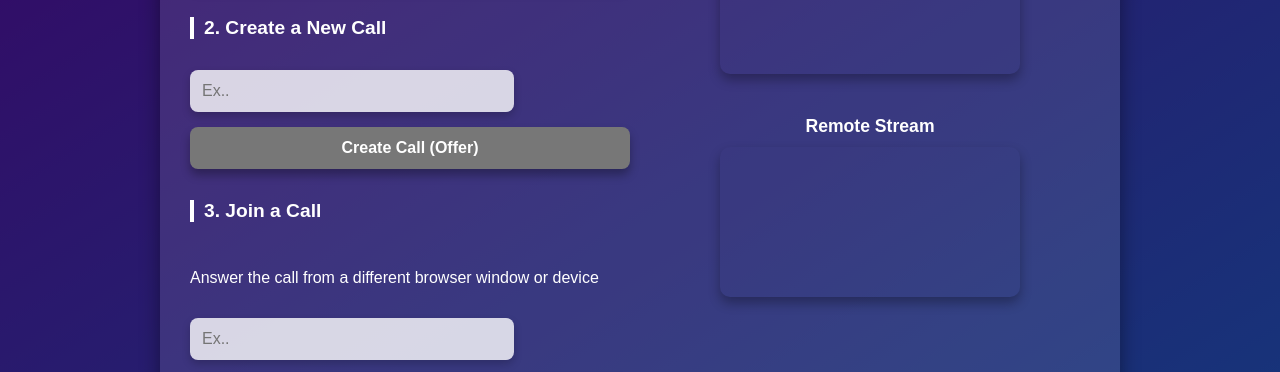
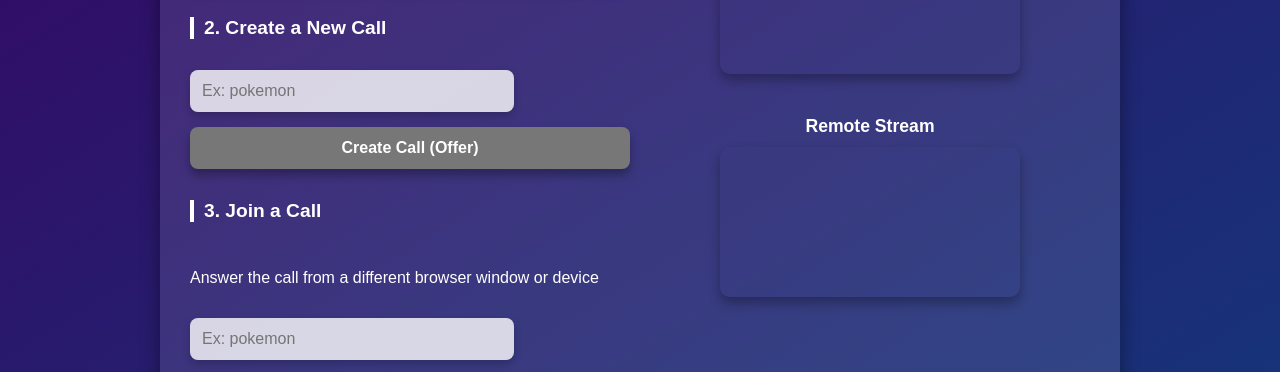
Before and after one commit to Rigzin00/anoCon-backend, a website built with Vite: page index.html in a window 1280 px wide. Shown: the part 191-563 px from the top of the page. Built offline with nearby package versions, Linux system fonts and the light colour scheme; some packages are replaced by stand-ins of ours.

Commit message:
adding readme

```diff
--- a/index.html
+++ b/index.html
@@ -17,12 +17,12 @@
         <button id="webcamButton">Start Webcam</button>
 
         <h2>2. Create a New Call</h2>
-        <input id="nameInput" type="text" placeholder="Ex.." />
+        <input id="nameInput" type="text" placeholder="Ex: pokemon" />
         <button id="callButton" disabled>Create Call (Offer)</button>
 
         <h2>3. Join a Call</h2>
         <p>Answer the call from a different browser window or device</p>
-        <input id="callInput" type="text" placeholder="Ex.." />
+        <input id="callInput" type="text" placeholder="Ex: pokemon" />
         <button id="answerButton" disabled>Answer</button>
 
          <h2>4. Hangup</h2>
```
Also changed, not shown: README.md (added).
